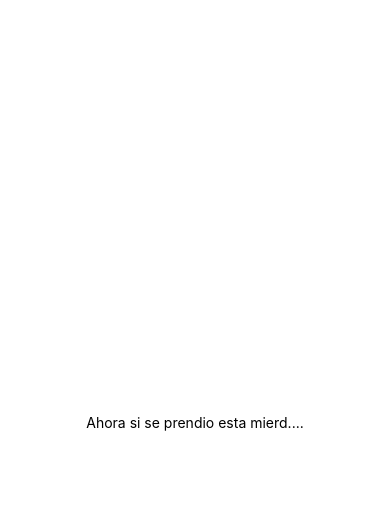
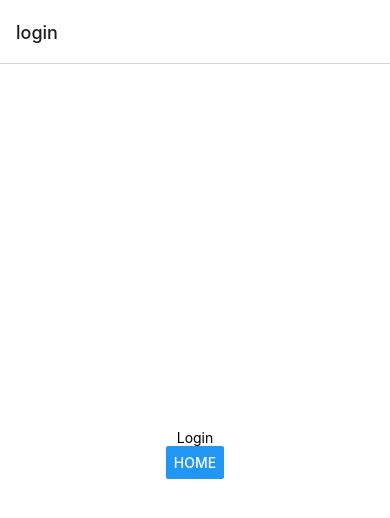
Before and after one commit to JowinRojas/alnago_app_2.0_front, a React Native app: screen /login in a window 390 px wide. Shown: the top 518 px of the page. Built offline with nearby package versions, Linux system fonts and the light colour scheme.

Commit message:
carpetas y sistema de rutas

```diff
--- a/App.js
+++ b/App.js
@@ -1,20 +1,19 @@
-import { StatusBar } from 'expo-status-bar';
-import { StyleSheet, Text, View } from 'react-native';
+import { NavigationContainer } from "@react-navigation/native";
+import { createNativeStackNavigator } from "@react-navigation/native-stack";
+import Home from "./screens/home";
+import Login from "./screens/login";
+
+const Stack = createNativeStackNavigator();
 
 export default function App() {
-  return (
-    <View style={styles.container}>
-      <Text>Ahora si se prendio esta mierd....</Text>
-      <StatusBar style="auto" />
-    </View>
-  );
+
+  return(
+    <NavigationContainer>
+      <Stack.Navigator initialRouteName="login">
+        <Stack.Screen name="login" component={Login} />
+        <Stack.Screen name="home" component={Home} />
+      </Stack.Navigator>
+    </NavigationContainer>
+  )
+
 }
-
-const styles = StyleSheet.create({
-  container: {
-    flex: 1,
-    backgroundColor: '#fff',
-    alignItems: 'center',
-    justifyContent: 'center',
-  },
-});
--- a/package.json
+++ b/package.json
@@ -9,10 +9,13 @@
     "web": "expo start --web"
   },
   "dependencies": {
+    "@react-navigation/native-stack": "^6.11.0",
+    "@realmjs/react-stack-navigator": "^1.3.2",
     "expo": "~51.0.24",
     "expo-status-bar": "~1.12.1",
     "react": "18.2.0",
-    "react-native": "0.74.3"
+    "react-native": "0.74.3",
+    "react-native-navigation-container": "^1.0.6"
   },
   "devDependencies": {
     "@babel/core": "^7.20.0"
--- /dev/null
+++ b/screens/home.js
@@ -0,0 +1,21 @@
+import { StatusBar } from 'expo-status-bar';
+import { StyleSheet, Text, View, Button } from 'react-native';
+
+export default function Home({navigation}) {
+  return (
+    <View style={styles.container}>
+      <Text>Home</Text>
+      <Button title='Login' onPress={() => navigation.navigate("login")} />
+      <StatusBar style="auto" />
+    </View>
+  );
+}
+
+const styles = StyleSheet.create({
+  container: {
+    flex: 1,
+    backgroundColor: '#fff',
+    alignItems: 'center',
+    justifyContent: 'center',
+  },
+});
--- /dev/null
+++ b/screens/login.js
@@ -0,0 +1,21 @@
+import { StatusBar } from 'expo-status-bar';
+import { StyleSheet, Text, View, Button } from 'react-native';
+
+export default function Login({navigation}) {
+  return (
+    <View style={styles.container}>
+      <Text>Login</Text>
+      <StatusBar style="auto" />
+      <Button title='Home' onPress={() => navigation.navigate("home")} />
+    </View>
+  );
+}
+
+const styles = StyleSheet.create({
+  container: {
+    flex: 1,
+    backgroundColor: '#fff',
+    alignItems: 'center',
+    justifyContent: 'center',
+  },
+});
```
Also changed, not shown: 1 other file (tests, documents, lock files or other folders).
